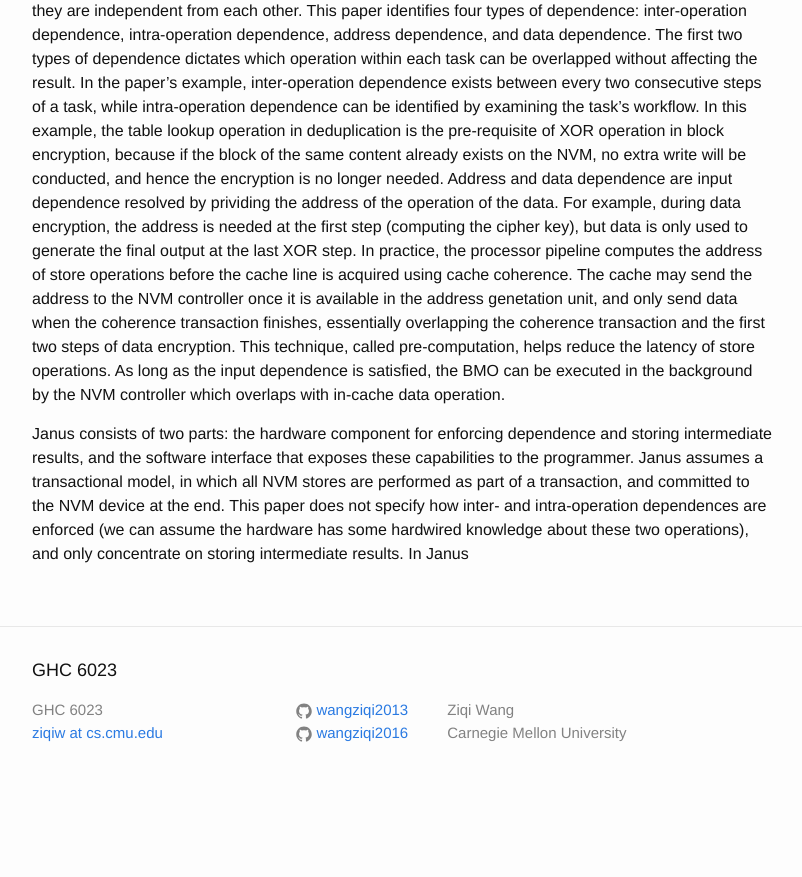
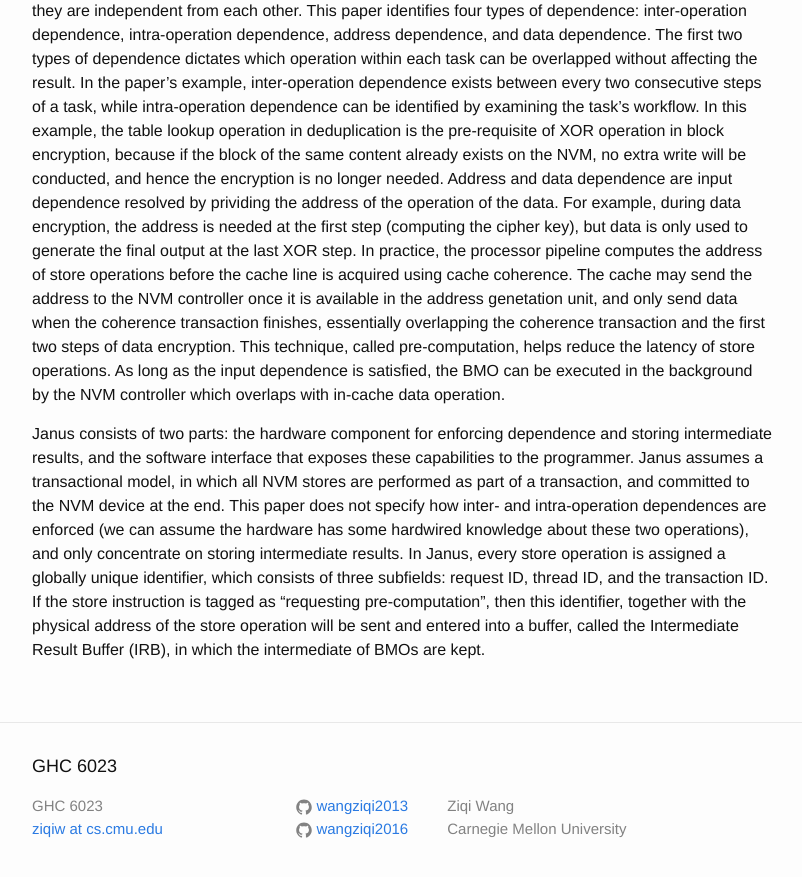
Before and after one commit to wangziqi2013/wangziqi2013.github.io, a Jekyll site: the page built from _posts/2019-07-29-janus.markdown, in a window 1280 px wide and 900 px high, scrolled down 850 px. Shown: the top 877 px of the window, without its empty margins (238-1040 px from the left). Built offline with Jekyll 4.4.1, drawn with Linux system fonts in a browser that asks for light colours; before the commit the page ends 1654 px from its top, so only the background shows below that.

Commit message:
Adding IRB

```diff
--- a/_posts/2019-07-29-janus.markdown
+++ b/_posts/2019-07-29-janus.markdown
@@ -47,4 +47,8 @@ Janus consists of two parts: the hardware component for enforcing dependence and
 software interface that exposes these capabilities to the programmer. Janus assumes a transactional model, in which all
 NVM stores are performed as part of a transaction, and committed to the NVM device at the end. This paper does not specify
 how inter- and intra-operation dependences are enforced (we can assume the hardware has some hardwired knowledge about these
-two operations), and only concentrate on storing intermediate results. In Janus
+two operations), and only concentrate on storing intermediate results. In Janus, every store operation is assigned a globally
+unique identifier, which consists of three subfields: request ID, thread ID, and the transaction ID. If the store instruction
+is tagged as "requesting pre-computation", then this identifier, together with the physical address of the store operation
+will be sent and entered into a buffer, called the Intermediate Result Buffer (IRB), in which the intermediate of BMOs
+are kept.
```
